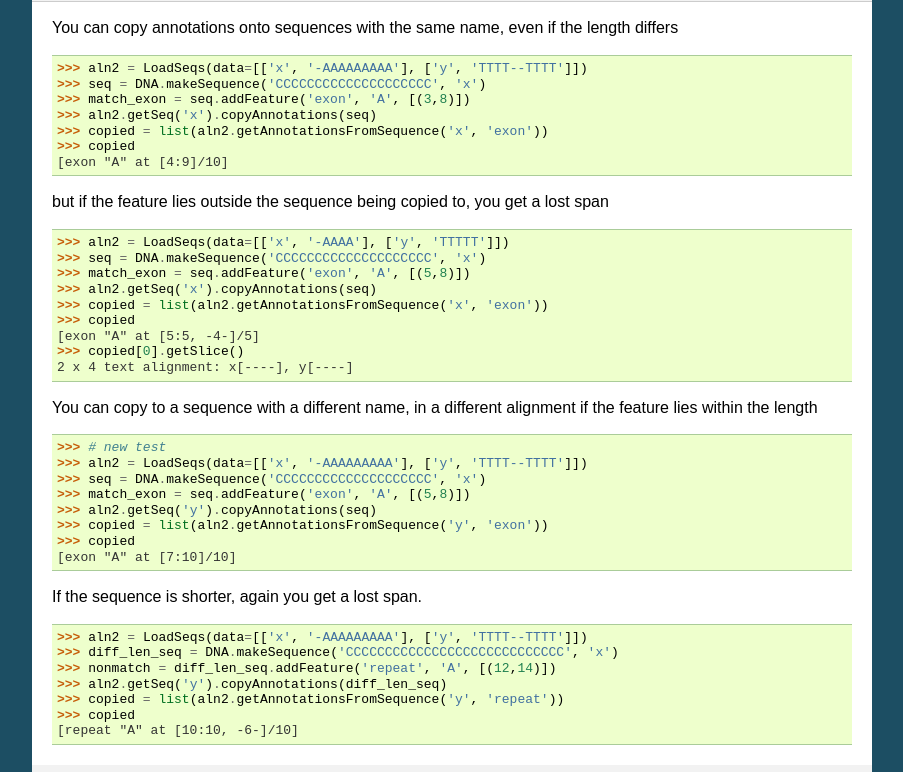
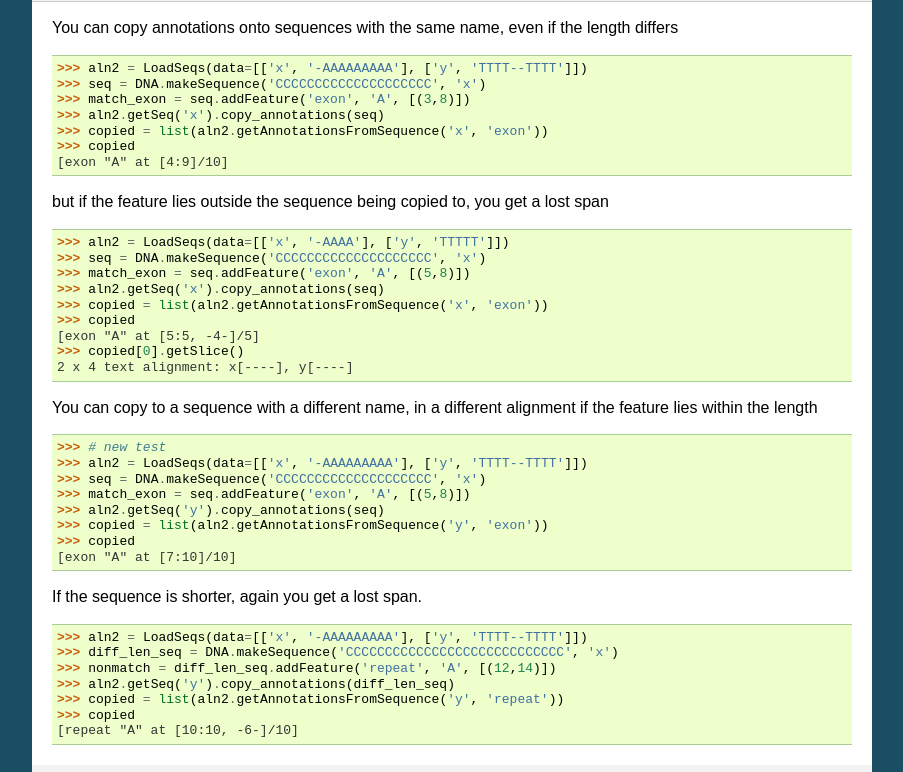
Before and after one commit to cogent3/cogent3, a Sphinx documentation site: the page built from doc/cookbook/annotations.rst, in a window 1280 px wide and 1400 px high, scrolled down 4439 px. Shown: the part 152-924 px from the top of the window, without its empty margins (198-1101 px from the left). Built offline with Sphinx 7.4.7, drawn with Linux system fonts in a browser that asks for light colours; formulas are drawn with MathJax 3; pages that are not in the unit, such as notebooks, are missing from menus.

Commit message:
copyAnnotations is now copy_annotations

```diff
--- a/doc/cookbook/annotations.rst
+++ b/doc/cookbook/annotations.rst
@@ -299,7 +299,7 @@ You can copy annotations onto sequences with the same name, even if the length d
     >>> aln2 = LoadSeqs(data=[['x', '-AAAAAAAAA'], ['y', 'TTTT--TTTT']])
     >>> seq = DNA.makeSequence('CCCCCCCCCCCCCCCCCCCC', 'x')
     >>> match_exon = seq.addFeature('exon', 'A', [(3,8)])
-    >>> aln2.getSeq('x').copyAnnotations(seq)
+    >>> aln2.getSeq('x').copy_annotations(seq)
     >>> copied = list(aln2.getAnnotationsFromSequence('x', 'exon'))
     >>> copied
     [exon "A" at [4:9]/10]
@@ -311,7 +311,7 @@ but if the feature lies outside the sequence being copied to, you get a lost spa
     >>> aln2 = LoadSeqs(data=[['x', '-AAAA'], ['y', 'TTTTT']])
     >>> seq = DNA.makeSequence('CCCCCCCCCCCCCCCCCCCC', 'x')
     >>> match_exon = seq.addFeature('exon', 'A', [(5,8)])
-    >>> aln2.getSeq('x').copyAnnotations(seq)
+    >>> aln2.getSeq('x').copy_annotations(seq)
     >>> copied = list(aln2.getAnnotationsFromSequence('x', 'exon'))
     >>> copied
     [exon "A" at [5:5, -4-]/5]
@@ -326,7 +326,7 @@ You can copy to a sequence with a different name, in a different alignment if th
     >>> aln2 = LoadSeqs(data=[['x', '-AAAAAAAAA'], ['y', 'TTTT--TTTT']])
     >>> seq = DNA.makeSequence('CCCCCCCCCCCCCCCCCCCC', 'x')
     >>> match_exon = seq.addFeature('exon', 'A', [(5,8)])
-    >>> aln2.getSeq('y').copyAnnotations(seq)
+    >>> aln2.getSeq('y').copy_annotations(seq)
     >>> copied = list(aln2.getAnnotationsFromSequence('y', 'exon'))
     >>> copied
     [exon "A" at [7:10]/10]
@@ -338,7 +338,7 @@ If the sequence is shorter, again you get a lost span.
     >>> aln2 = LoadSeqs(data=[['x', '-AAAAAAAAA'], ['y', 'TTTT--TTTT']])
     >>> diff_len_seq = DNA.makeSequence('CCCCCCCCCCCCCCCCCCCCCCCCCCCC', 'x')
     >>> nonmatch = diff_len_seq.addFeature('repeat', 'A', [(12,14)])
-    >>> aln2.getSeq('y').copyAnnotations(diff_len_seq)
+    >>> aln2.getSeq('y').copy_annotations(diff_len_seq)
     >>> copied = list(aln2.getAnnotationsFromSequence('y', 'repeat'))
     >>> copied
     [repeat "A" at [10:10, -6-]/10]
```
Also changed, not shown: 4 other files.
